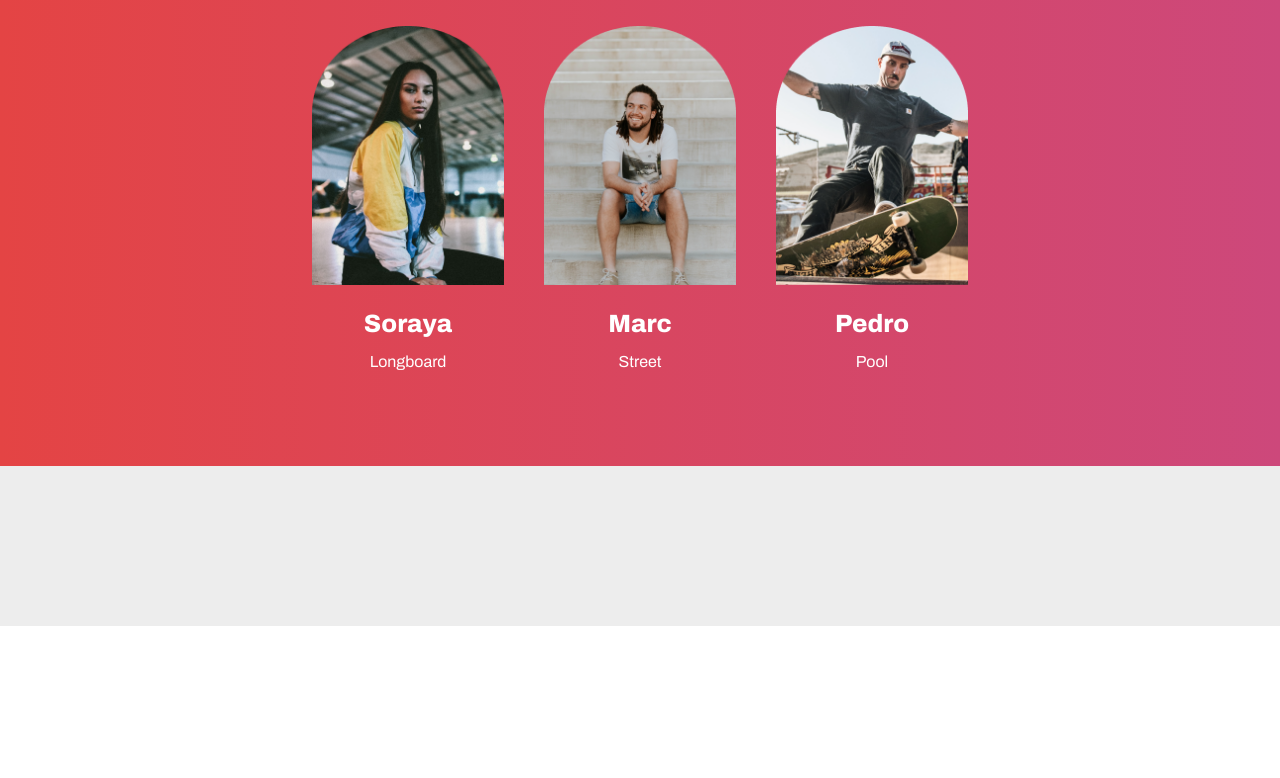
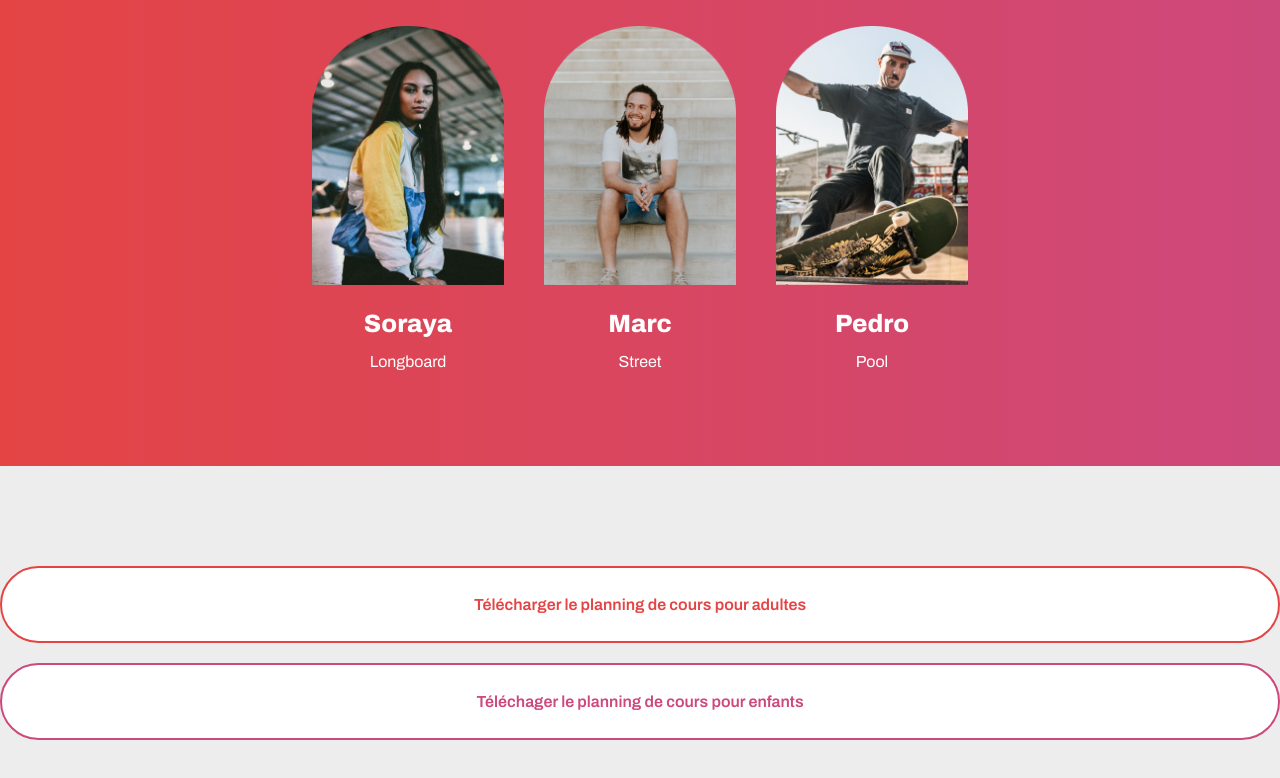
Before and after one commit to Tatitatouu/DeuxiemeProjet, a plain HTML site: page index.html in a window 1280 px wide. Shown: the part 1494-2272 px from the top of the page. Before the commit the page ends 2120 px from the top, so only its background shows below. Drawn offline with Linux system fonts and the light colour scheme.

Commit message:
update fichiers html et css

```diff
--- a/index.html
+++ b/index.html
@@ -60,7 +60,8 @@
 					</div>
                 </section>
 				<section class="sectionLightGreyBackground">
-
+					<a class="button buttonMainColor buttonRounded buttonHighlight:hover" href="planning-adultes">Télécharger le planning de cours pour adultes</a>
+					<a class="button buttonSecondColor buttonRounded buttonHighlight:hover" href="planning-enfants">Téléchager le planning de cours pour enfants</a>
 				</section>
 			</main>
 		</div>
```
Also changed, not shown: 4 other files.
